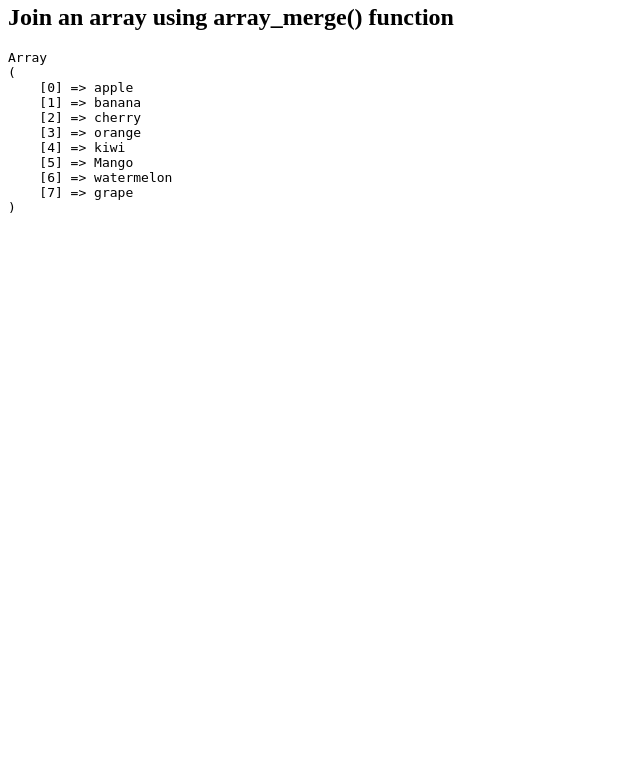
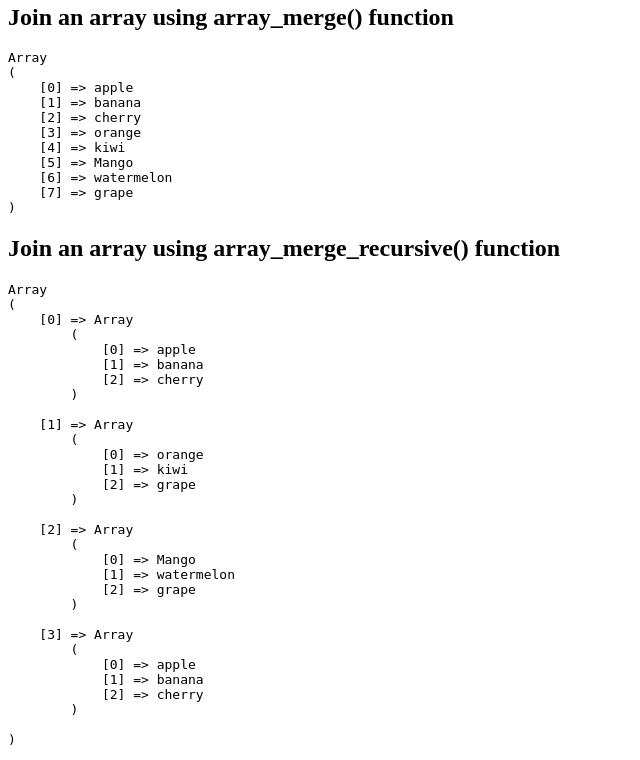
Before and after one commit to MehediAlam49/php_learning, a PHP site: page /arrays.php in a window 1280 px wide. Shown: the part 4390-5150 px from the top of the page, without its empty margins (0-640 px from the left). Before the commit the page ends 4603 px from the top, so only its background shows below. Run offline with PHP 8.4, Linux system fonts and the light colour scheme.

Commit message:
Join an array using array_merge_recursive() function

```diff
--- a/arrays.php
+++ b/arrays.php
@@ -257,4 +257,19 @@ echo "<pre>";
 print_r($fruits);
 echo "</pre>";
 
+// Join an array using array_merge_recursive() function
+echo "<h2>Join an array using array_merge_recursive() function</h2>";
+$fruits = [
+    ["apple", "banana", "cherry"],
+    ["orange", "kiwi", "grape"]
+];
+$new_fruits = [
+    ["Mango", "watermelon", "grape"],
+    ["apple", "banana", "cherry"]
+];
+$fruits = array_merge_recursive($fruits, $new_fruits);
+echo "<pre>";
+print_r($fruits);
+echo "</pre>";
+
 ?>
```
